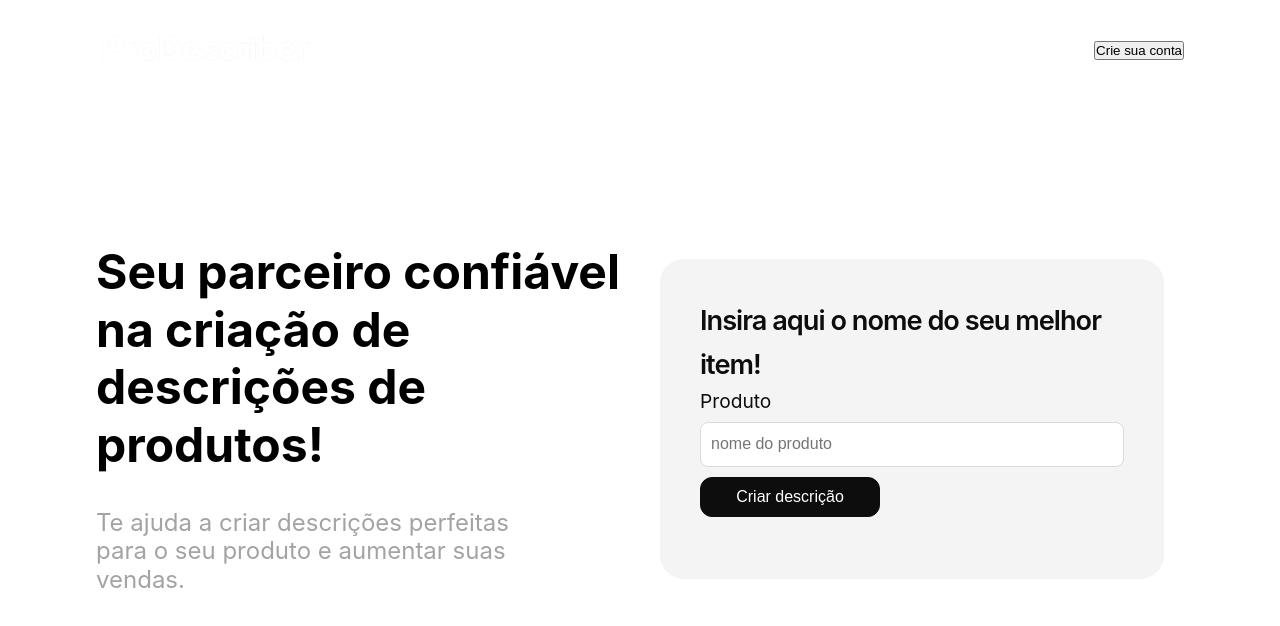
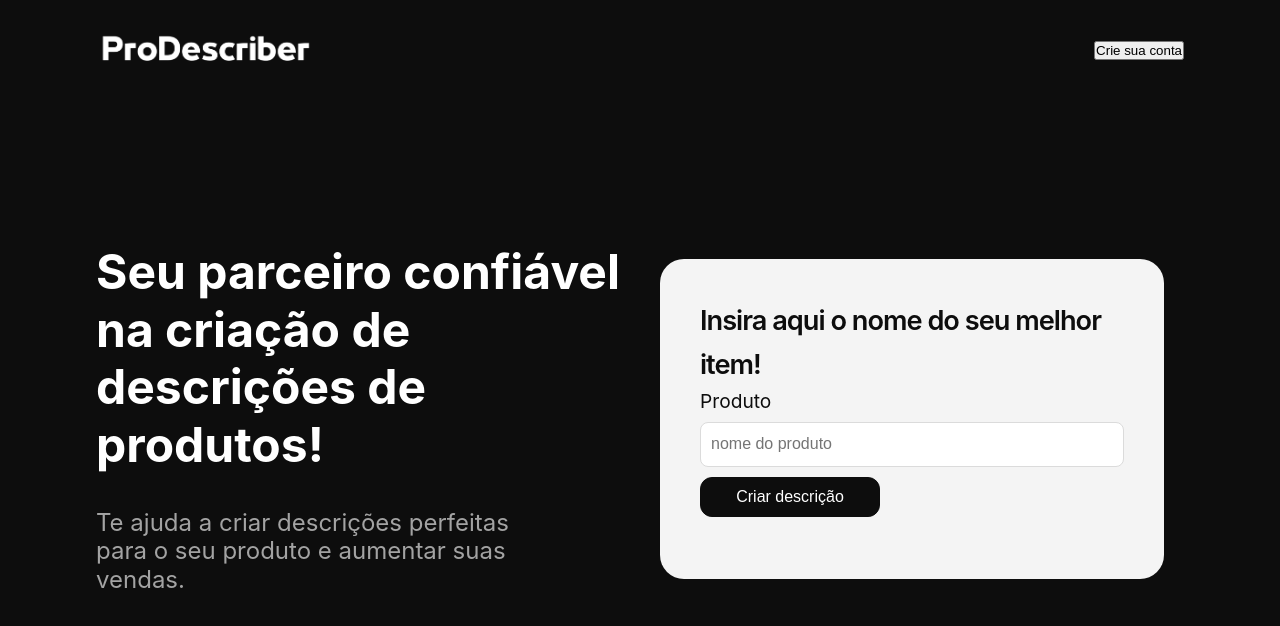
Before and after one commit to Paulo-DevTallos/criador-de-descricao-front-vue, a Vue app: page / in a window 1280 px wide. Shown: the top 626 px of the page. Built offline with nearby package versions, Linux system fonts and the light colour scheme.

Commit message:
style: set css project

```diff
--- a/src/assets/styles/partials/_base.scss
+++ b/src/assets/styles/partials/_base.scss
@@ -11,13 +11,13 @@
 
 body {
   min-height: 100vh;
-  color: var(--color-text);
-  background: var(--color-background);
+  color: #fff;
+  background-color: #0d0d0d;
   transition: color 0.5s, background-color 0.5s;
   line-height: 1.6;
   font-family: Inter, -apple-system, BlinkMacSystemFont, 'Segoe UI', Roboto, Oxygen, Ubuntu,
     Cantarell, 'Fira Sans', 'Droid Sans', 'Helvetica Neue', sans-serif;
-  font-size: 15px;
+  font-size: 1rem;
   text-rendering: optimizeLegibility;
   -webkit-font-smoothing: antialiased;
   -moz-osx-font-smoothing: grayscale;
```
